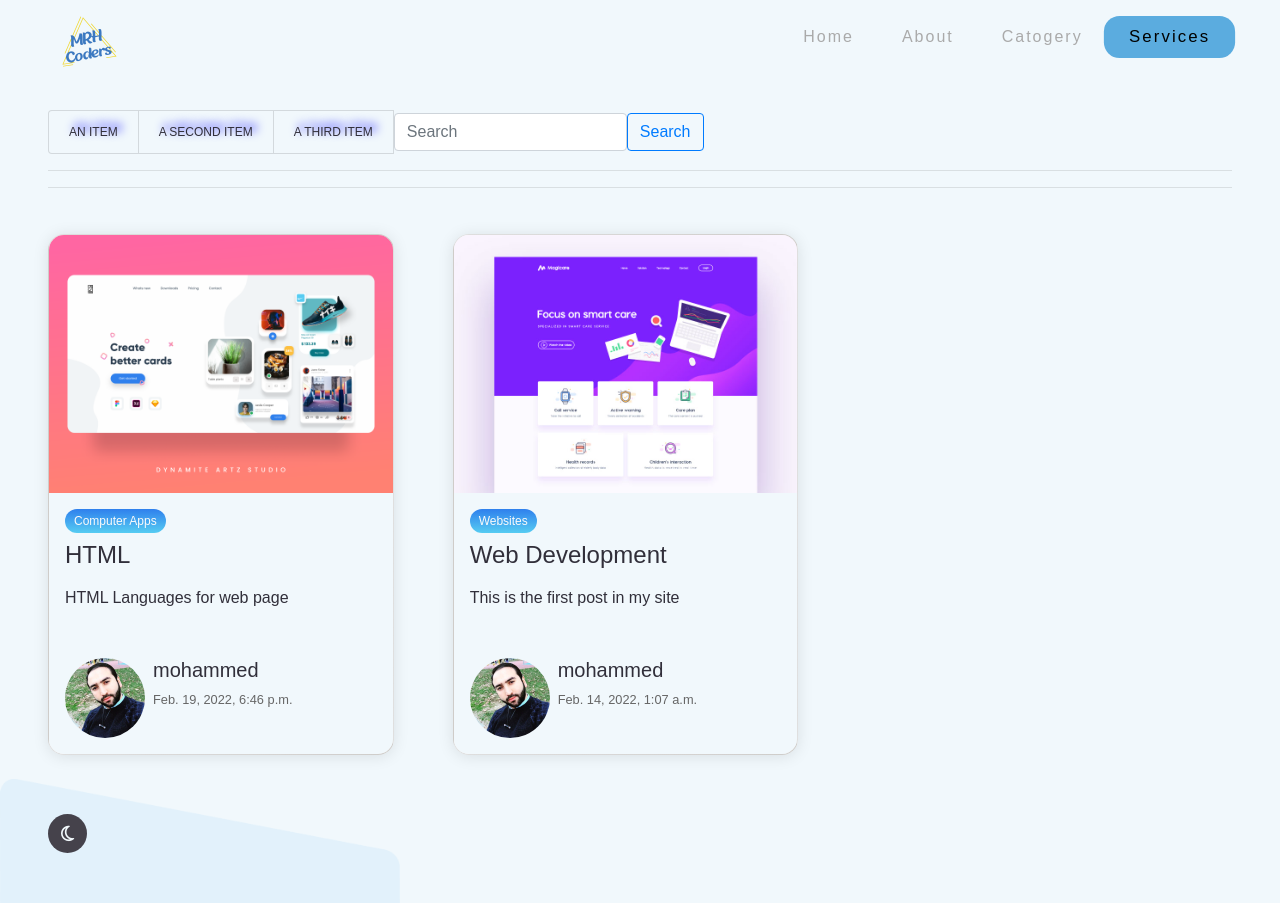
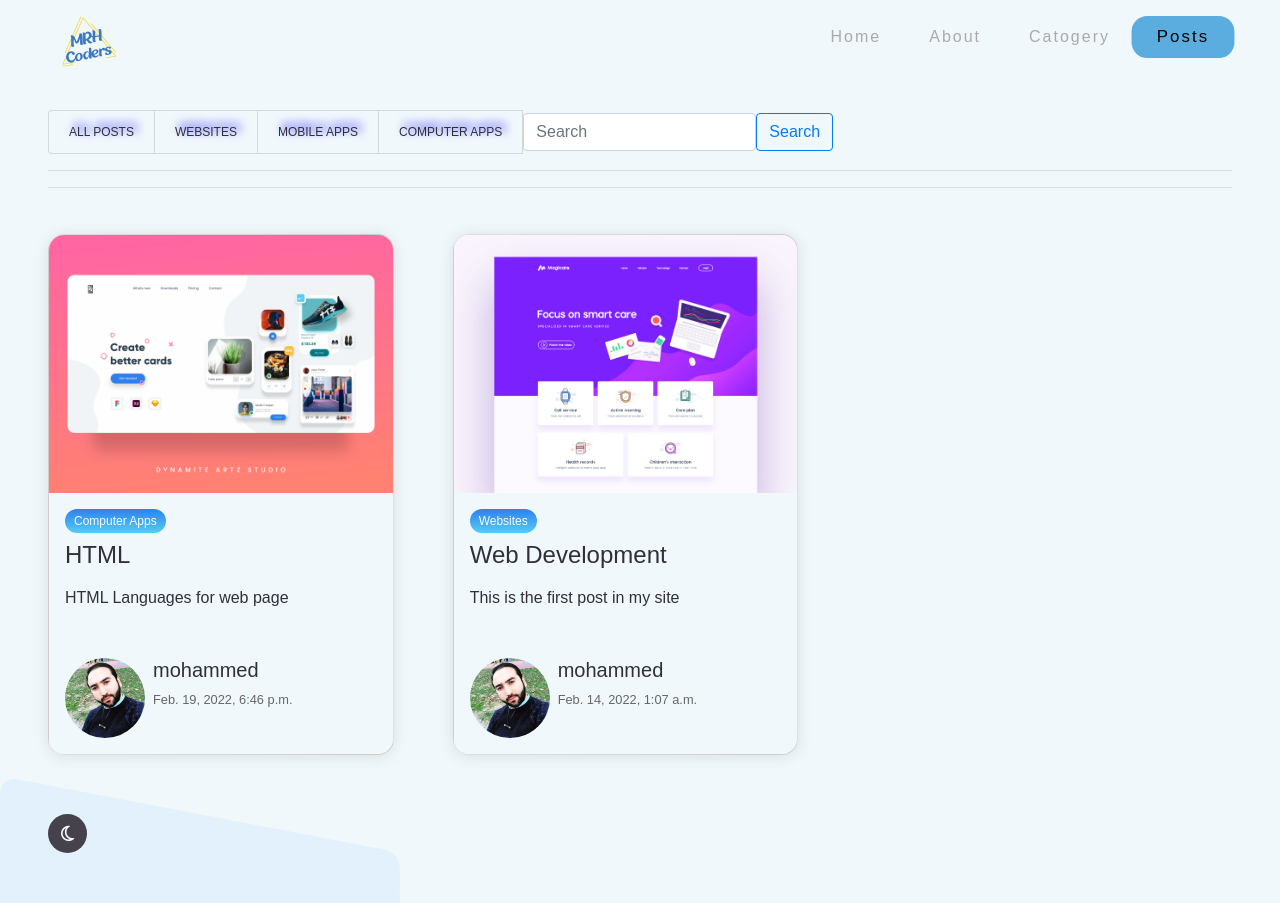
Before and after one commit to Mohammed22668/mrh_team, a Django app: page /services in a window 1280 px wide. Run offline with Django 4.2, Linux system fonts and the light colour scheme; data comes from the database, SQL or seed files in the repository; both versions use the stored data as it was after the commit; some libraries are stand-ins or nearby versions.

Commit message:
edit post filter

```diff
--- a/mrh_project/settings.py
+++ b/mrh_project/settings.py
@@ -25,7 +25,7 @@ SECRET_KEY = 'django-insecure-zsr6m!!&&hg_bh4ih84rizre0b^e4#cmjk7u@b36on@-avgyi-
 # SECURITY WARNING: don't run with debug turned on in production!
 DEBUG = True
 
-ALLOWED_HOSTS = ['iraqicoders.pythonanywhere.com','']
+ALLOWED_HOSTS = ['iraqicoders.pythonanywhere.com', '127.0.0.1']
 
 
 # Application definition
--- a/pages/admin.py
+++ b/pages/admin.py
@@ -5,8 +5,8 @@ from .models import *
 
 admin.site.register(Category)
 admin.site.register(Project)
-admin.site.register(Rusul)
-admin.site.register(Hussain)
-admin.site.register(Mohammed)
+# admin.site.register(Rusul)
+# admin.site.register(Hussain)
+# admin.site.register(Mohammed)
 admin.site.register(Members)
 admin.site.register(Posts)
--- a/templates/base.html
+++ b/templates/base.html
@@ -42,4 +42,22 @@ document.getElementById("allcat").innerHTML=("{{project.category}}")
 
 {% endfor %}
 
+
 </script>
+
+
+
+
+<script>
+
+{% for post in posts %}
+
+$(".cat{{post.Pcategory.id}}").click(function(){
+$(".posthide").hide()
+$(".post{{post.Pcategory.id}}").show()
+  });
+{% endfor %}
+
+
+
+</script>
--- a/templates/pages/services.html
+++ b/templates/pages/services.html
@@ -22,9 +22,11 @@
     <div class="head">
         <div class="list">
             <ul class="list-group list-group-horizontal" >
-                <li class="list-group-item"> <a>An item</a></li>
-                <li class="list-group-item"><a>A second item</a></li>
-                <li class="list-group-item"><a>A third item</a></li>
+                      <li class=" list-group-item"><a href="{% url 'services' %}" >ALL Posts</a></li>
+                     {% for cat in category %}
+                <li class=" list-group-item cat{{cat.id}}"><a href="#" >{{cat.Cname}}</a></li>
+
+                     {% endfor %}
                 <form class="d-flex" >
                     <input class="form-control me-2" type="search" placeholder="Search" aria-label="Search">
                     <button class="btn btn-outline-primary" type="submit" >Search</button>
@@ -43,7 +45,8 @@
       {% for post in posts %}
 
 
-      <div class="col-6 col-md-4">
+      <div class="col-6 col-md-4 posthide
+                 post{{post.Pcategory.id}}">
         <div class="card">
           <div class="card__header">
             <img src="{{post.Pimg.url}}" alt="card__image" class="card__image" width="600">
--- a/templates/parts/navbar.html
+++ b/templates/parts/navbar.html
@@ -51,7 +51,7 @@
                     </li>
 
                     <!-- <li><a href="category.html">Category</a></li> -->
-                    <li><a data-active="services" href="{% url 'services' %}">Services</a></li>
+                    <li><a data-active="services" href="{% url 'services' %}">Posts</a></li>
 
                   </ul>
               </div>
```
Also changed, not shown: db.sqlite3, media/photos/22/02/19/dribbble_shot_hd_-_1_4x.png (added).
